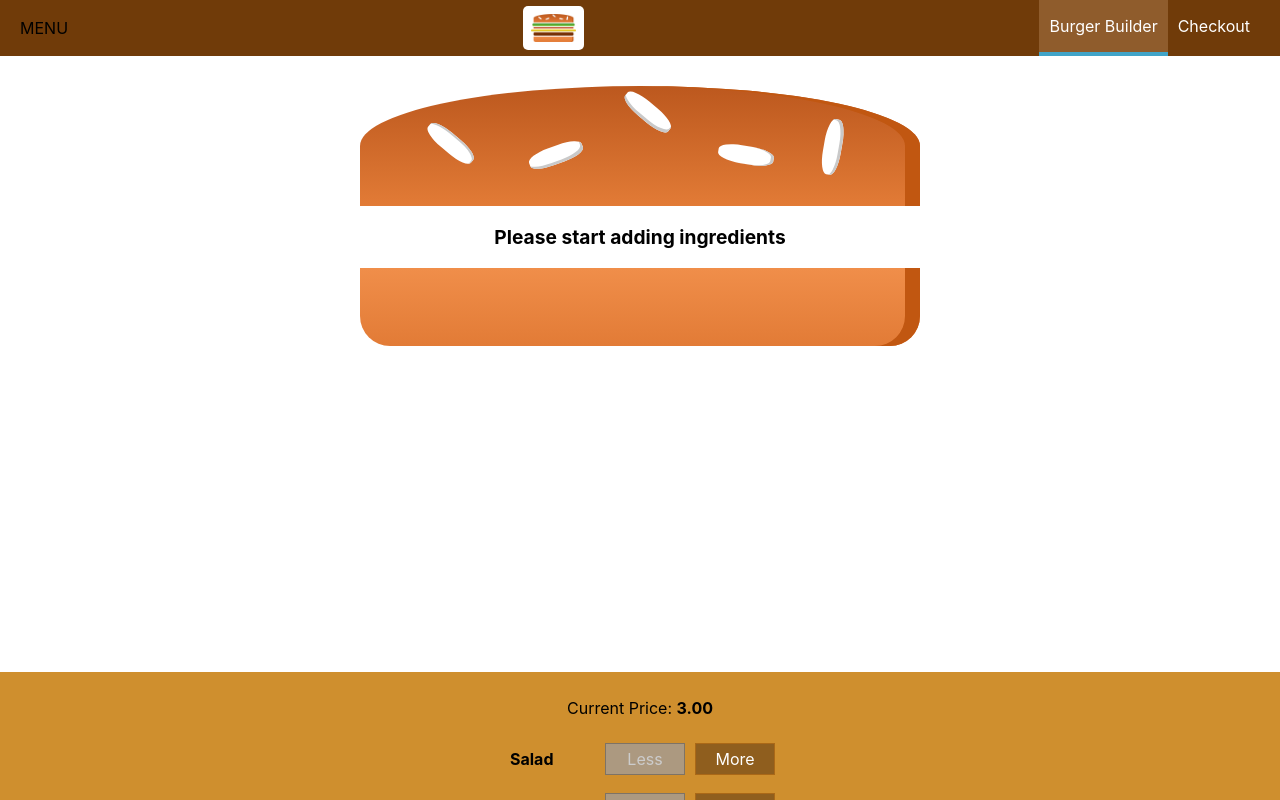
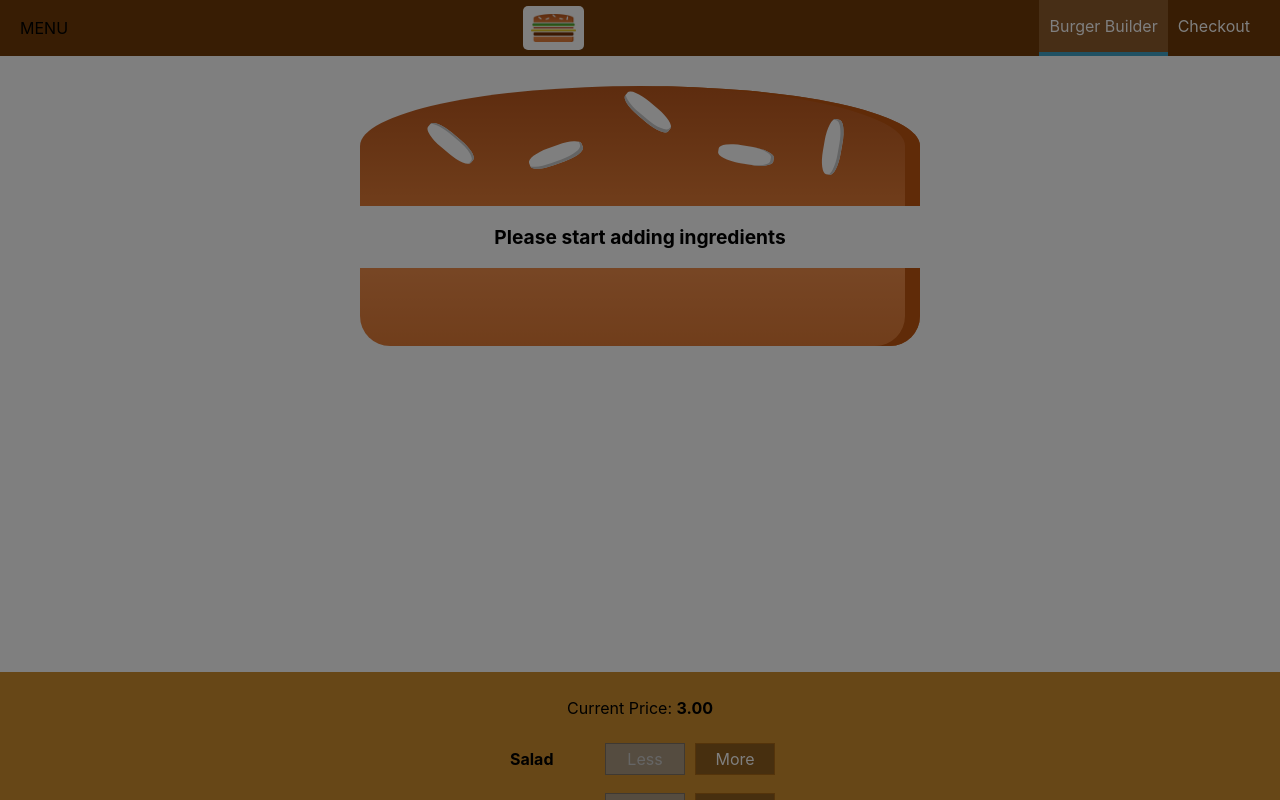
Before and after one commit to KG1414/burger-builder-app, a React (Create React App) app: page / in a window 1280 px wide. Shown: the top 800 px of the page. Built offline with nearby package versions, Linux system fonts and the light colour scheme.

Commit message:
Added Backdrop to wrap SideDrawer component within the component itself

```diff
--- a/src/components/Navigation/SideDrawer/SideDrawer.js
+++ b/src/components/Navigation/SideDrawer/SideDrawer.js
@@ -3,10 +3,14 @@ import React from 'react';
 import Logo from '../../Logo/Logo';
 import NavigationItems from '../NavigationItems/NavigationItems';
 import classes from './SideDrawer.module.css';
+import Backdrop from '../../UI/Modal/Backdrop/Backdrop';
+import Aux from '../../../hoc/Aux';
 
 
 const sideDrawer = (props) => {
     return (
+        <Aux>
+            <Backdrop show />
             <div className={classes.SideDrawer}>
                 <div className={classes.Logo}>
                     <Logo />
@@ -15,6 +19,7 @@ const sideDrawer = (props) => {
                     <NavigationItems />
                 </nav>
             </div>
+        </Aux>
     );
 };
 
```
Lines whose indentation alone changed are shown as unchanged.
